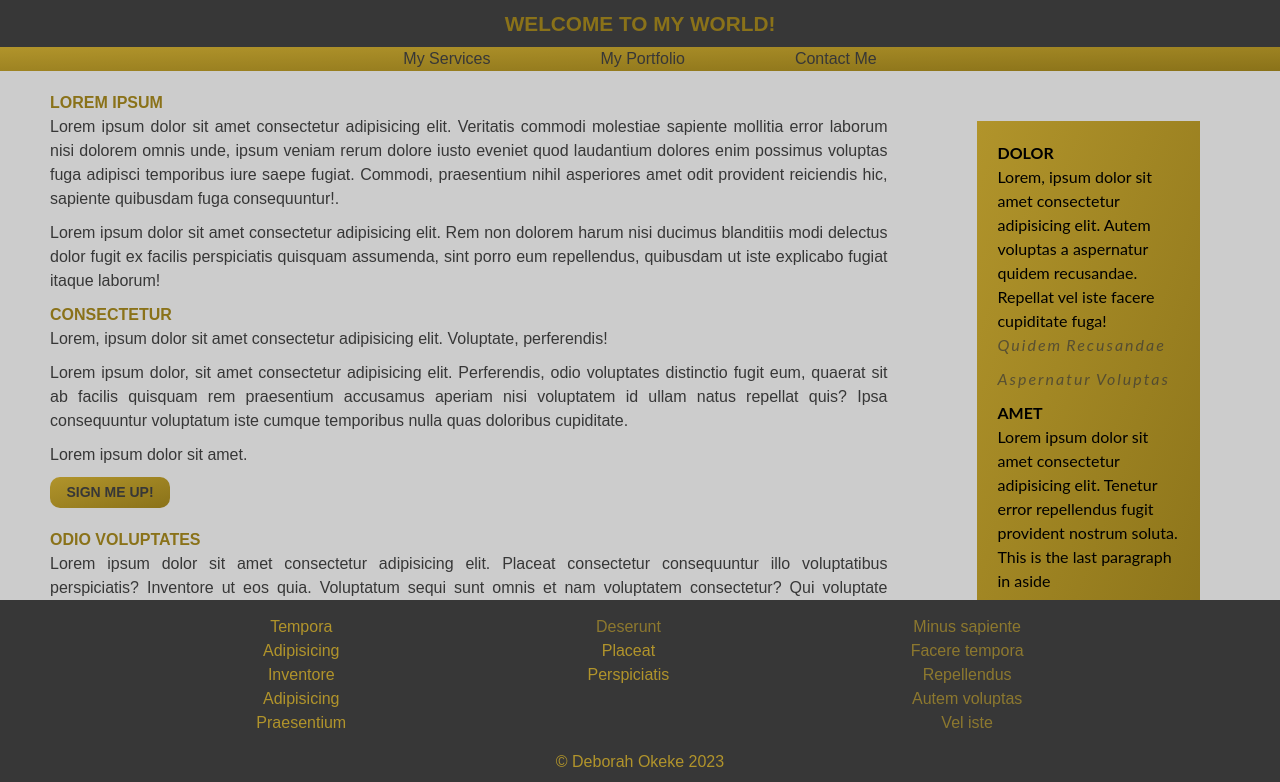
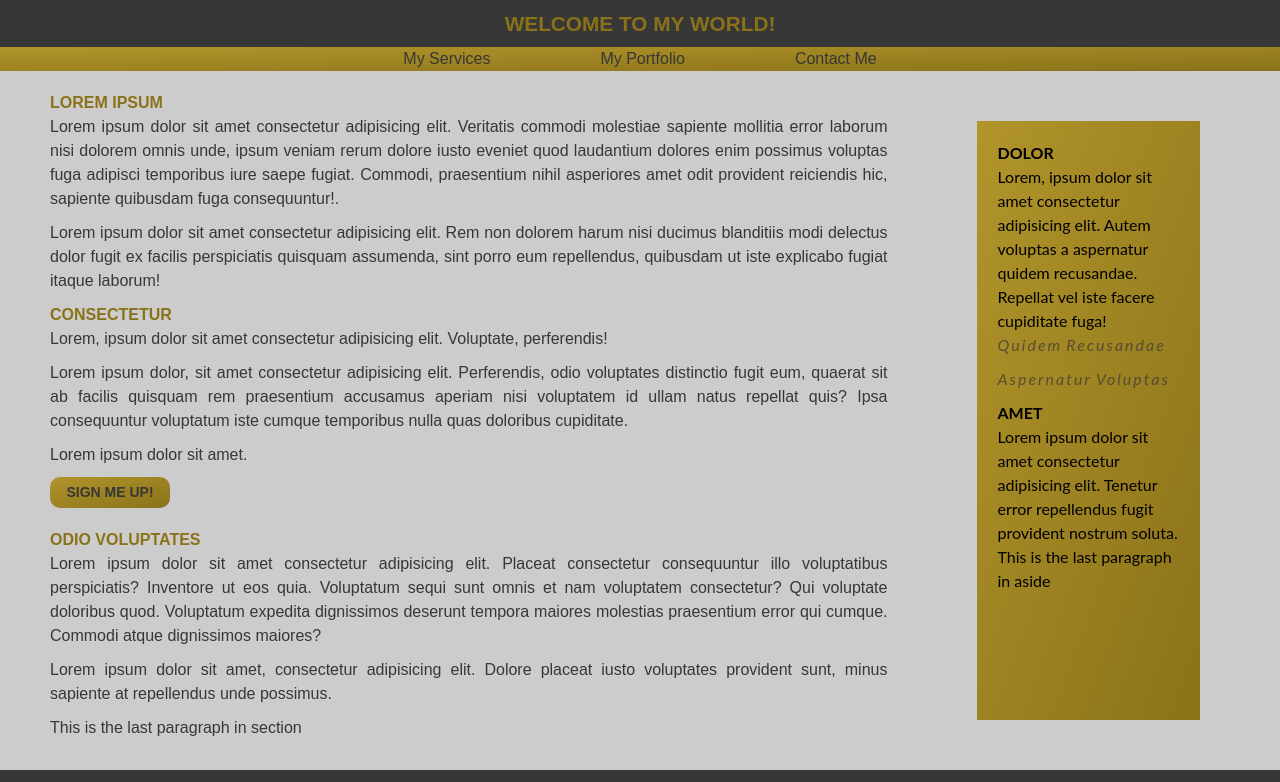
Before and after one commit to debeemedia/Lesson_3_Task_3_Deborah_Okeke, a website: page index.html in a window 1280 px wide. Shown: the top 782 px of the page. Drawn offline with Linux system fonts and the light colour scheme.

Commit message:
adjust footer to bottom of page without position fixed

```diff
--- a/css/style.css
+++ b/css/style.css
@@ -187,7 +187,6 @@ footer {
 	padding: 15px;
 	text-align: center;
 	width: 100%;
-	height: 25%;
 }
 
 footer .footer-top {
@@ -202,6 +201,12 @@ footer .footer-bottom {
 
 /**** For LARGE DEVICES ****/
 @media screen and (min-width: 768px) {
+	body {
+		min-height: 100vh;
+		display: flex;
+		flex-direction: column;
+	}
+
 	nav ul li a {
 		margin: 50px;
 		font-size: 1em;
@@ -211,7 +216,6 @@ footer .footer-bottom {
 	main {
 		flex-direction: row;
 		padding: 0 30px;
-		margin-bottom: 200px;
 	}
 
 	main section {
@@ -225,8 +229,6 @@ footer .footer-bottom {
 	}
 
 	footer {
-		position: fixed;
-		bottom: 0;
-		height: 200px;
+		margin-top: auto;
 	}
 }
```
